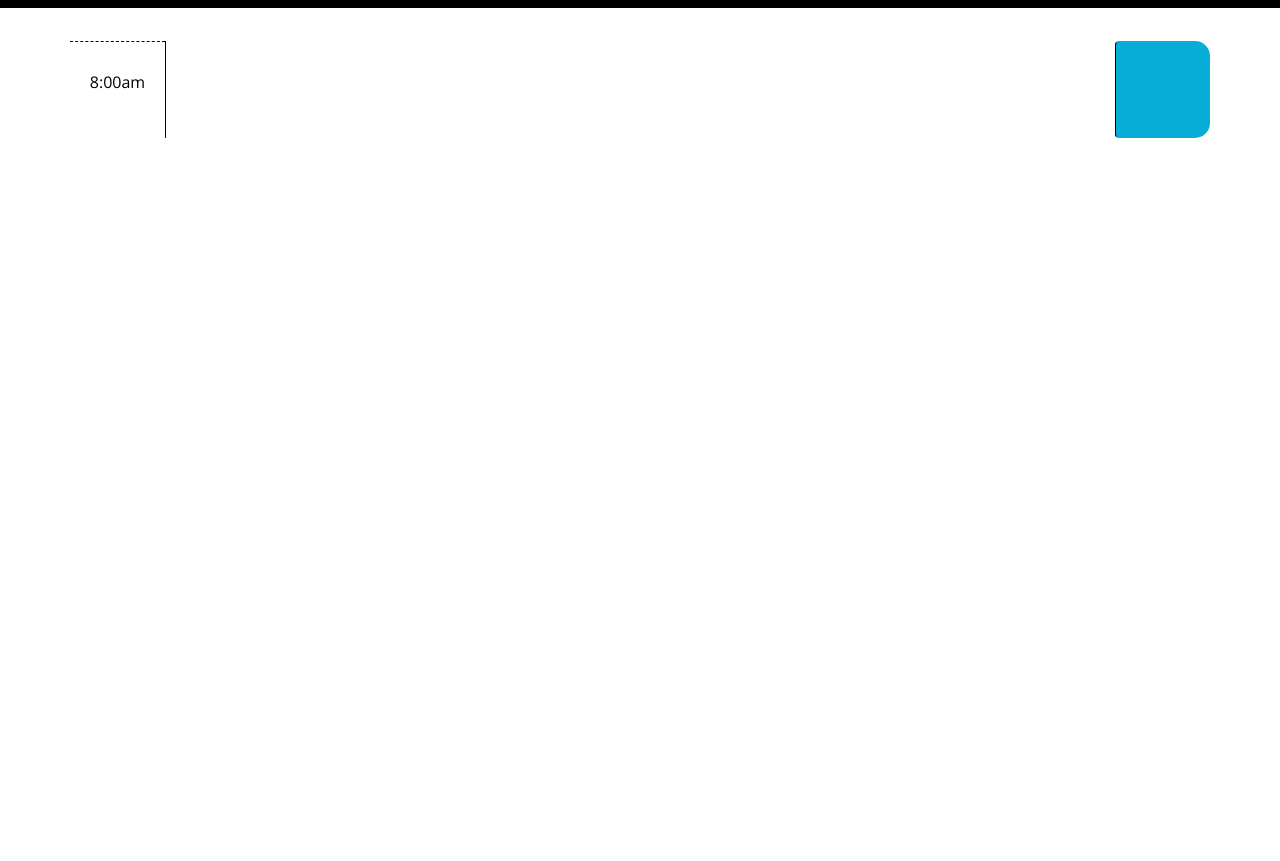
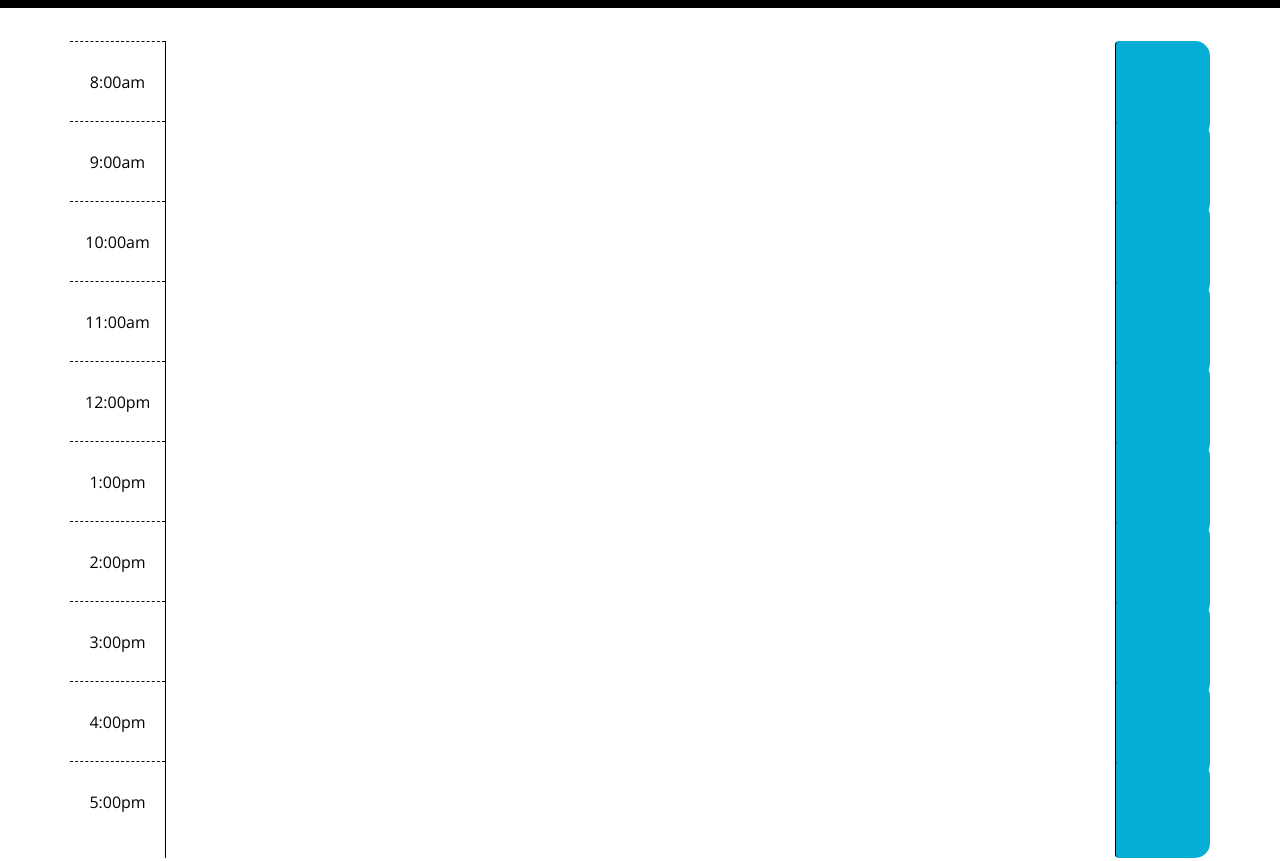
Before and after one commit to zeebigbadkitty/Work-Day-Scheduler, a plain HTML site: page index.html in a window 1280 px wide. Shown: the part 260-1121 px from the top of the page. Before the commit the page ends 800 px from the top, so only its background shows below. Drawn offline with nearby package versions, Linux system fonts and the light colour scheme.

Commit message:
Added the rest of my time blocks.

```diff
--- a/index.html
+++ b/index.html
@@ -36,10 +36,90 @@
             </div>
             <textarea class="col-md-10 agenda"></textarea>
             <button class="btn saveBtn col-md-1">
-            <i class="fa-solid fa-business-time"></i>
+            <i class="fa-solid fa-calendar-plus"></i>
             </button>
         </div>
-
+        <div id="9am" class="row time-block">
+          <div class="col-md-1 hour">
+            <p>9:00am</p>
+          </div>
+          <textarea class="col-md-10 agenda"></textarea>
+          <button class="btn saveBtn col-md-1">
+            <i class="fa-solid fa-calendar-plus"></i>
+          </button>
+      </div>
+      <div id="10am" class="row time-block">
+        <div class="col-md-1 hour">
+          <p>10:00am</p>
+        </div>
+        <textarea class="col-md-10 agenda"></textarea>
+        <button class="btn saveBtn col-md-1">
+          <i class="fa-solid fa-calendar-plus"></i>
+        </button>
+    </div>
+    <div id="11am" class="row time-block">
+      <div class="col-md-1 hour">
+        <p>11:00am</p>
+      </div>
+      <textarea class="col-md-10 agenda"></textarea>
+      <button class="btn saveBtn col-md-1">
+        <i class="fa-solid fa-calendar-plus"></i>
+      </button>
+  </div>
+  <div id="12pm" class="row time-block">
+    <div class="col-md-1 hour">
+      <p>12:00pm</p>
+    </div>
+    <textarea class="col-md-10 agenda"></textarea>
+    <button class="btn saveBtn col-md-1">
+      <i class="fa-solid fa-calendar-plus"></i>
+    </button>
+</div>
+<div id="1pm" class="row time-block">
+  <div class="col-md-1 hour">
+    <p>1:00pm</p>
+  </div>
+  <textarea class="col-md-10 agenda"></textarea>
+  <button class="btn saveBtn col-md-1">
+    <i class="fa-solid fa-calendar-plus"></i>
+  </button>
+</div>
+<div id="2pm" class="row time-block">
+  <div class="col-md-1 hour">
+    <p>2:00pm</p>
+  </div>
+  <textarea class="col-md-10 agenda"></textarea>
+  <button class="btn saveBtn col-md-1">
+    <i class="fa-solid fa-calendar-plus"></i>
+  </button>
+</div>
+<div id="3pm" class="row time-block">
+  <div class="col-md-1 hour">
+    <p>3:00pm</p>
+  </div>
+  <textarea class="col-md-10 agenda"></textarea>
+  <button class="btn saveBtn col-md-1">
+    <i class="fa-solid fa-calendar-plus"></i>
+  </button>
+</div>
+<div id="4pm" class="row time-block">
+  <div class="col-md-1 hour">
+    <p>4:00pm</p>
+  </div>
+  <textarea class="col-md-10 agenda"></textarea>
+  <button class="btn saveBtn col-md-1">
+    <i class="fa-solid fa-calendar-plus"></i>
+  </button>
+</div>
+<div id="5pm" class="row time-block">
+  <div class="col-md-1 hour">
+    <p>5:00pm</p>
+  </div>
+  <textarea class="col-md-10 agenda"></textarea>
+  <button class="btn saveBtn col-md-1">
+    <i class="fa-solid fa-calendar-plus"></i>
+  </button>
+</div>
     </div>
 
     <script src="https://cdnjs.cloudflare.com/ajax/libs/jquery/3.2.1/jquery.min.js"></script>
```
